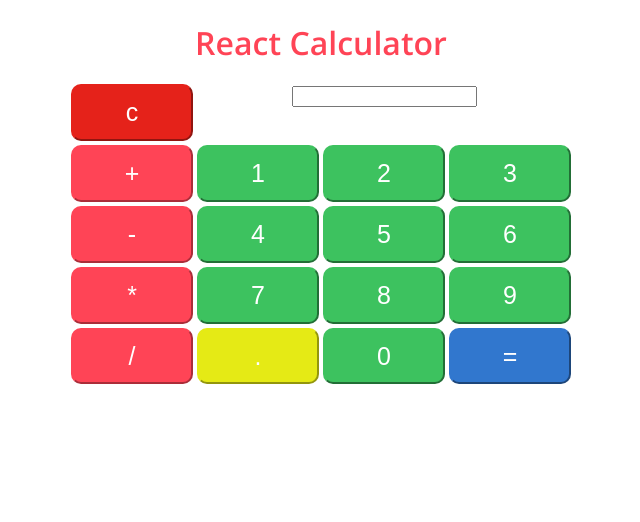
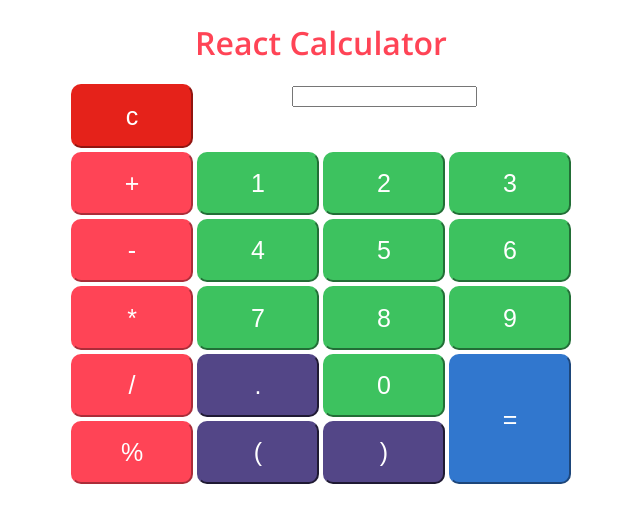
Before and after one commit to philibert-tech/React-calculator, a React app: page / in a window 1280 px wide. Shown: the top 522 px of the page, without its empty margins (319-959 px from the left). Built offline with nearby package versions, Linux system fonts and the light colour scheme.

Commit message:
original code  + commented

```diff
--- a/src/components/InputField/InputField.js
+++ b/src/components/InputField/InputField.js
@@ -2,7 +2,7 @@ import React from 'react';
 import classes from './InputField.module.css';
 
 const input =(props)=>(
-    <input  type="text" value={props.value} readOnly className={classes.Input}/>
+    <input  type="text" value={props.value} readOnly className={classes.Input} pattern="[0-9]"/>
 );
 
 export default input;
--- a/src/containers/Numbers/Numbers.js
+++ b/src/components/Numbers/Numbers.js
@@ -1,5 +1,5 @@
 import React from 'react';
-import Button from '../../components/Buttons/Button';
+import Button from '../Buttons/Button';
 import classes from './Numbers.module.css';
 
 const number =(props)=>(
--- a/src/containers/Calculator/Calculator.js
+++ b/src/containers/Calculator/Calculator.js
@@ -1,18 +1,65 @@
 import React, { Component } from 'react';
-
-import Number from '../Numbers/Numbers';
-import Operator from '../Operators/Operators';
+import Numbers from '../../components/Numbers/Numbers';
+import Operators from '../../components/Operators/Operators';
 import Button from '../../components/Buttons/Button';
 import Input from '../../components/InputField/InputField';
 import classes from './Calculator.module.css';
 
 class Calculator extends Component{
 
-    state={
-        equation:""
+    state = {
+        equation:'',
+        entries:['c', ' ', '+', '1', '2', '3', '-', '4', '5', '6', '*', '7', '8', '9', '/', '.', '0', '=','%', '(' ,')' ]
+
     }
 
-    appendInDisplayer = (char)=>{
+    handleKeypadEntry = (event) => {
+
+        switch(event.key) {
+            case "Backspace":
+            case "Delete":
+                event.returnValue = false
+                this.clearDisplayer();
+                break;
+
+            case "Enter":
+                event.returnValue = false
+                this.determineValue();
+                break;
+
+            case"0":
+            case"1":
+            case"2":
+            case"3":
+            case"4":
+            case"5":
+            case"6":
+            case"7":
+            case"8":
+            case"9":
+            case"/":
+            case"*":
+            case"-":
+            case"+":
+            case".":
+            case"%":
+            case"(":
+            case")":
+            this.appendInDisplayer(event.key);
+
+                break;
+
+            default:
+                break;
+        }
+    }
+
+    // componentWillMount deprecated in React 16.3
+    componentDidMount(){
+        document.addEventListener("keydown", this.handleKeypadEntry);
+    }
+
+    appendInDisplayer = (char) => {
         let equation = this.state.equation
         let newEquation = equation + char;
 
@@ -21,14 +68,14 @@ class Calculator extends Component{
         })
     }
 
-    clearDisplayer = ()=>{
+    clearDisplayer = () => {
         this.setState({
             equation:""
         })
     }
-    DetermineValue=()=>{
+
+    determineValue = () => {
         const equation = this.state.equation;
-
         try {
 
             const answer = Function(`'use strict'; return (${equation})`)();
@@ -39,91 +86,99 @@ class Calculator extends Component{
         } catch (e) {
             if (e instanceof SyntaxError) {
                 alert("Please Review your equation");
-
                 this.clearDisplayer();
             }
         }
-
-
     }
 
 
-    // document.onkeydown = function (e) {
-    //     var keyCode = e.keyCode;
-    //     if(keyCode == 90) {
-    //         clicked();
-    //     }
-    // };
+    render(){
+        let count = 0;
+        let input = null;
 
+        const keyPad = [...this.state.entries]
+        .map(entry =>{
+            count ++;
+            let DivName = {name:"classes.Div3"};
 
-    render(){
+            switch(entry){
 
+                case"c":
+                    input = <div key={count} className={classes.Div1}> <Button styling={classes.Clear} value={entry}  clicked={this.clearDisplayer}/> </div>
+                    break;
+
+                case" ":
+                    input =  <div key={count} className={classes.Div2}> <Input value={this.state.equation} /> </div>
+                    break;
+
+                case"+":
+                case"-":
+                case"*":
+                case"/":
+                case"%":
+                    input =   <div key={count} className={DivName}> <Operators value={entry} clicked={()=>this.appendInDisplayer(entry)}/> </div>
+                    break;
+
+                case".":
+                case"(":
+                case")":
+                    input =   <div key={count} className={DivName}> <Button styling={classes.Special} value={entry}  clicked={()=>this.appendInDisplayer(entry)}/> </div>
+                    break;
+
+                case"=":
+                    input =   <div key={count} className={classes.Div18}> <Button styling={classes.EqualSign} value={entry}  clicked={this.determineValue}/> </div>
+                    break;
+
+                default:
+                    input =   <div key={count} className={DivName}> <Numbers value={entry} clicked={()=>this.appendInDisplayer(entry)}/> </div>
+                    break;
+            }
+
+            return (input);
+
+        });
 
         return(
 
+
             <div className={classes.Calculator}>
 
-            {/* <table>
-                <tbody>
-                    <tr>
-                        <td><Button styling={classNamees.Clear} value="c"  clicked={this.clearDisplayer}/>
-                        </td><Input value={this.state.equation}/>
-                    </tr>
 
-                    <tr>
-                        <Operator value="+" clicked={()=>this.appendInDisplayer("+")}/>
-                        <Number value="1" clicked={()=>this.appendInDisplayer("1")}/>
-                        <Number value="2" clicked={()=>this.appendInDisplayer("2")}/>
-                        <Number value="3" clicked={()=>this.appendInDisplayer("3")}/>
-                    </tr>
-                    <tr>
-                        <Operator value="-" clicked={()=>this.appendInDisplayer("-")}/>
-                        <Number value="4" clicked={()=>this.appendInDisplayer("4")}/>
-                        <Number value="5" clicked={()=>this.appendInDisplayer("5")}/>
-                        <Number value="6" clicked={()=>this.appendInDisplayer("6")}/>
-                    </tr>
-                    <tr>
-                        <Operator value="*" clicked={()=>this.appendInDisplayer("*")}/>
-                        <Number value="7" clicked={()=>this.appendInDisplayer("7")}/>
-                        <Number value="8" clicked={()=>this.appendInDisplayer("8")}/>
-                        <Number value="9" clicked={()=>this.appendInDisplayer("9")}/>
-                    </tr>
-                    <tr>
-                        <Operator value="/" clicked={()=>this.appendInDisplayer("/")}/>
-                        <td><Button styling={classes.Dot} value="."  clicked={()=>this.appendInDisplayer(".")}/></td>
-                        <Number value="0" clicked={()=>this.appendInDisplayer("0")}/>
-                        <td><Button styling={classes.EqualSign} value="="  clicked={this.DetermineValue}/> </td>
-                    </tr>
-                </tbody>
-            </table> */}
+                <div className={classes.Parent}>
+                    {/* <div className={classes.Div1}> <Button styling={classes.Clear} value="c"  clicked={this.clearDisplayer}/> </div>
+                    <div className={classes.Div2}> <Input value={this.state.equation} /> </div>
+
+                    <div className={classes.Div3}> <Operators value="+" clicked={()=>this.appendInDisplayer("+")}/> </div>
+                    <div className={classes.Div4}> <Numbers value="1" clicked={()=>this.appendInDisplayer("1")}/> </div>
+                    <div className={classes.Div5}> <Numbers value="2" clicked={()=>this.appendInDisplayer("2")}/> </div>
+                    <div className={classes.Div6}> <Numbers value="3" clicked={()=>this.appendInDisplayer("3")}/> </div>
+
+                    <div className={classes.Div7}> <Operators value="-" clicked={()=>this.appendInDisplayer("-")}/> </div>
+                    <div className={classes.Div8}> <Numbers value="4" clicked={()=>this.appendInDisplayer("4")}/> </div>
+                    <div className={classes.Div9}> <Numbers value="5" clicked={()=>this.appendInDisplayer("5")}/> </div>
+                    <div className={classes.Div10}> <Numbers value="6" clicked={()=>this.appendInDisplayer("6")}/> </div>
+
+                    <div className={classes.Div11}> <Operators value="*" clicked={()=>this.appendInDisplayer("*")}/> </div>
+                    <div className={classes.Div12}> <Numbers value="7" clicked={()=>this.appendInDisplayer("7")}/> </div>
+                    <div className={classes.Div13}> <Numbers value="8" clicked={()=>this.appendInDisplayer("8")}/> </div>
+                    <div className={classes.Div14}> <Numbers value="9" clicked={()=>this.appendInDisplayer("9")}/> </div>
+
+                    <div className={classes.Div15}> <Operators value="/" clicked={()=>this.appendInDisplayer("/")}/> </div>
+                    <div className={classes.Div16}> <Button styling={classes.Special} value="."  clicked={()=>this.appendInDisplayer(".")}/> </div>
+                    <div className={classes.Div17}> <Numbers value="0" clicked={()=>this.appendInDisplayer("0")}/> </div>
+                    <div className={classes.Div18}> <Button styling={classes.EqualSign} value="="  clicked={this.DetermineValue}/> </div>
+
+                    <div className={classes.Div19}> <Operators value="%" clicked={()=>this.appendInDisplayer("%")}/> </div>
+                    <div className={classes.Div20}> <Button styling={classes.Special} value="("  clicked={()=>this.appendInDisplayer("(")}/> </div>
+                    <div className={classes.Div21}> <Button styling={classes.Special} value=")"  clicked={()=>this.appendInDisplayer(")")}/> </div> */}
+
+                    {keyPad}
+                </div>
 
 
-<div className={classes.Parent}>
-    <div className={classes.Div1}> <Button styling={classes.Clear} value="c"  clicked={this.clearDisplayer}/> </div>
-    <div className={classes.Div2}> <Input value={this.state.equation}/> </div>
 
-    <div className={classes.Div3}> <Operator value="+" clicked={()=>this.appendInDisplayer("+")}/> </div>
-    <div className={classes.Div4}> <Number value="1" clicked={()=>this.appendInDisplayer("1")}/> </div>
-    <div className={classes.Div5}> <Number value="2" clicked={()=>this.appendInDisplayer("2")}/> </div>
-    <div className={classes.Div6}> <Number value="3" clicked={()=>this.appendInDisplayer("3")}/> </div>
 
-    <div className={classes.Div7}>  <Operator value="-" clicked={()=>this.appendInDisplayer("-")}/> </div>
-    <div className={classes.Div8}>  <Number value="4" clicked={()=>this.appendInDisplayer("4")}/> </div>
-    <div className={classes.Div9}>  <Number value="5" clicked={()=>this.appendInDisplayer("5")}/> </div>
-    <div className={classes.Div10}> <Number value="6" clicked={()=>this.appendInDisplayer("6")}/> </div>
-
-    <div className={classes.Div11}>  <Operator value="*" clicked={()=>this.appendInDisplayer("*")}/> </div>
-    <div className={classes.Div12}>  <Number value="7" clicked={()=>this.appendInDisplayer("7")}/> </div>
-    <div className={classes.Div13}>  <Number value="8" clicked={()=>this.appendInDisplayer("8")}/> </div>
-    <div className={classes.Div14}>  <Number value="9" clicked={()=>this.appendInDisplayer("9")}/> </div>
-
-    <div className={classes.Div15}>  <Operator value="/" clicked={()=>this.appendInDisplayer("/")}/> </div>
-    <div className={classes.Div16}> <Button styling={classes.Dot} value="."  clicked={()=>this.appendInDisplayer(".")}/> </div>
-    <div className={classes.Div17}> <Number value="0" clicked={()=>this.appendInDisplayer("0")}/> </div>
-    <div className={classes.Div18}> <Button styling={classes.EqualSign} value="="  clicked={this.DetermineValue}/> </div>
-</div>
-
-</div>
+            </div>
 
         );
 
--- a/src/containers/Calculator/Calculator.module.css
+++ b/src/containers/Calculator/Calculator.module.css
@@ -24,12 +24,12 @@ height: 100%;
 font-size: 25px;
 }
 
-.Dot
+.Special
 {
 border-radius: 10px;
-background-color:#e5ea15;
+background-color:#534687;
 color: #fff;
-border-color:#e5ea15 ;
+border-color:#534687 ;
 width:100%;
 height: 100%;
 font-size: 25px;
@@ -49,10 +49,10 @@ font-size: 25px;
 
 .Parent {
     width:500px;
-    height:300px;
+    height:400px;
     display: grid;
     grid-template-columns: repeat(4, 1fr);
-    grid-template-rows: repeat(5, 1fr);
+    grid-template-rows: repeat(6, 1fr);
     grid-column-gap: 4px;
     grid-row-gap: 4px;
 
@@ -76,7 +76,10 @@ font-size: 25px;
     .Div15 { grid-area: 5 / 1 / 6 / 2; }
     .Div16 { grid-area: 5 / 2 / 6 / 3; }
     .Div17 { grid-area: 5 / 3 / 6 / 4; }
-    .Div18 { grid-area: 5 / 4 / 6 / 5; }
+    .Div18 { grid-area: 5 / 4 / 7 / 5; }
+    .Div19 { grid-area: 6 / 1 / 7 / 2; }
+    .Div20 { grid-area: 6 / 2 / 7 / 3; }
+    .Div21 { grid-area: 6 / 3 / 7 / 4; }
 
 
 @media (max-width:500px){
--- a/src/hoc/Auxiliary.js
+++ /dev/null
@@ -1,4 +0,0 @@
-const aux = (props)=>(props.children
-    );
-
-    export default aux;
```
Also changed, not shown: src/components/Operators/Operators.js (renamed from src/containers/Operators/Operators.js, +6 -1 lines), src/components/Numbers/Numbers.module.css (renamed from src/containers/Numbers/Numbers.module.css), src/components/Operators/Operators.module.css (renamed from src/containers/Operators/Operators.module.css), 1 other file (tests, documents, lock files or other folders).
